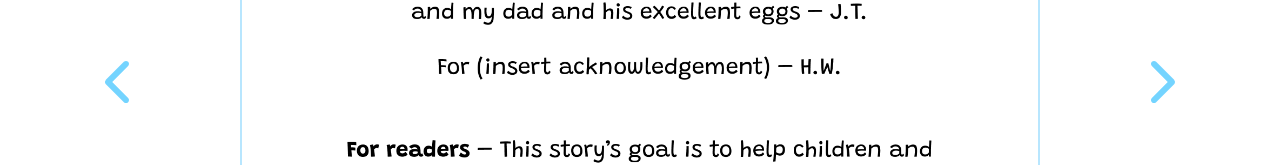
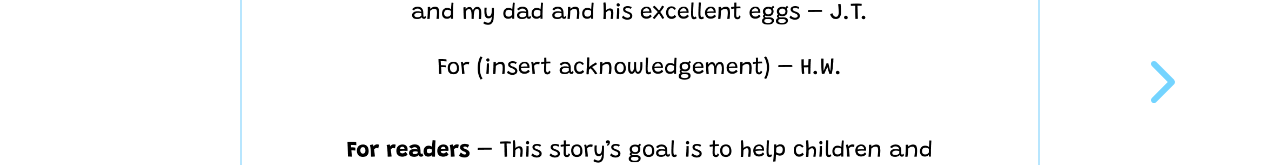
Before and after one commit to jessicatong8/afd-story, a React (Vite) app: page /read/0 in a window 1280 px wide. Shown: the part 318-483 px from the top of the page. Built offline with nearby package versions, Linux system fonts and the light colour scheme.

Commit message:
hide on first page

```diff
--- a/src/components/BackButton.tsx
+++ b/src/components/BackButton.tsx
@@ -2,13 +2,15 @@ import { FaChevronLeft } from "react-icons/fa6";
 import { useReadContext } from "./ReadContext";
 
 const BackButton = () => {
-  const { handleBack, backIsActive } = useReadContext();
+  const { handleBack, backIsActive, currentPage } = useReadContext();
 
   return (
     <button onClick={handleBack}>
       <FaChevronLeft
-        className={`hidden lg:flex w-12 h-12 items-center justify-center rounded-full hide-portrait
-        ${backIsActive ? "text-sky-300  hover:text-sky-500  active:text-sky-500 transition cursor-pointer" : "text-gray-300"}`}
+        className={`hidden lg:flex w-12 h-12 items-center justify-center rounded-full hide-portrait transition
+        ${currentPage === 0 && "opacity-0 "}
+        ${backIsActive ? "text-sky-300  hover:text-sky-500 active:text-sky-500  cursor-pointer" : "text-gray-300"}
+      `}
       />
     </button>
   );
```
